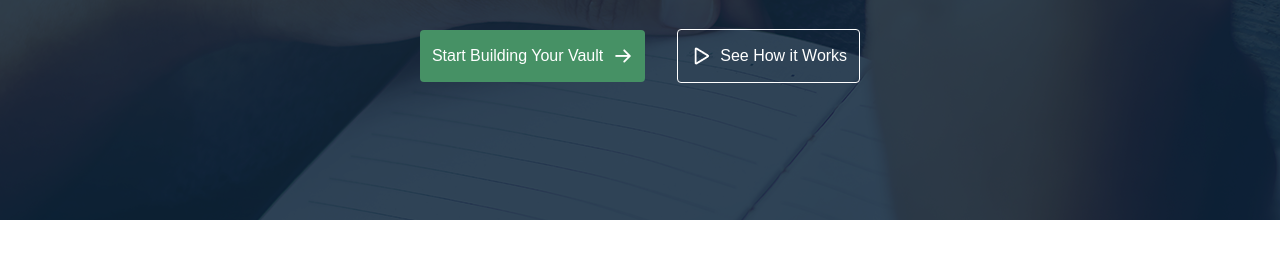
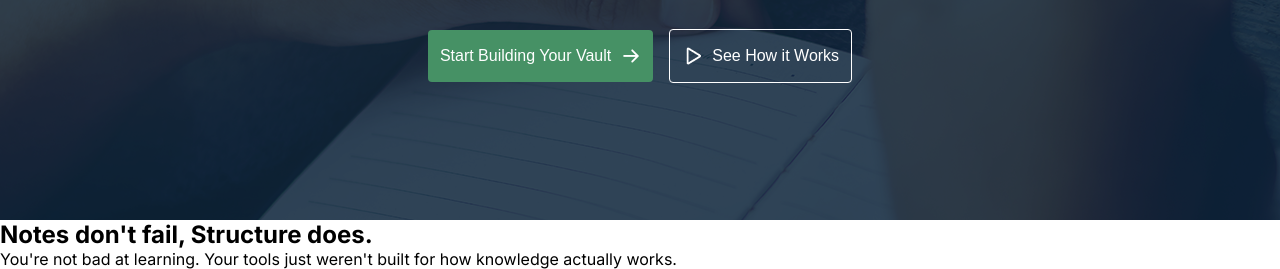
Before and after one commit to ShafkatSharif/PH_Assignment1, a plain HTML site: page index.html in a window 1280 px wide. Shown: the part 558-827 px from the top of the page. Before the commit the page ends 800 px from the top, so only its background shows below. Drawn offline with Linux system fonts and the light colour scheme.

Commit message:
updated next section

```diff
--- a/index.html
+++ b/index.html
@@ -45,5 +45,21 @@ help you think clearly, connect ideas, and turn learning into long-term knowledg
             </div>
           </div>
         </section>
+
+        <section class="card-container">
+             <div class="heading">
+                    <h1>
+                        Notes don't fail, Structure does.
+                    </h1>
+                    <p>
+                        You're not bad at learning. Your tools just weren't built for how knowledge actually works.
+                    </p>
+             </div>
+             <div class="cards">
+                <div class="card">
+
+                </div>
+             </div>
+        </section>
 </body>
 </html>
--- a/style.css
+++ b/style.css
@@ -160,7 +160,7 @@
     display: inline-flex;
     align-items: center;
     gap: 10px;
-    margin-right: 16px;
+
 }
 .btn4{
     padding: 16px 12px;
```
